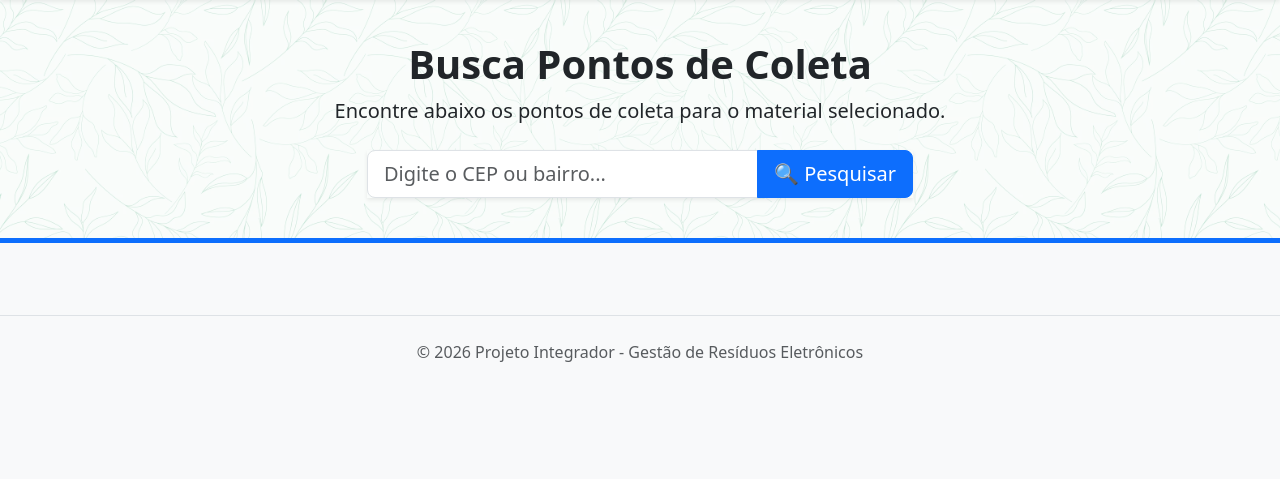
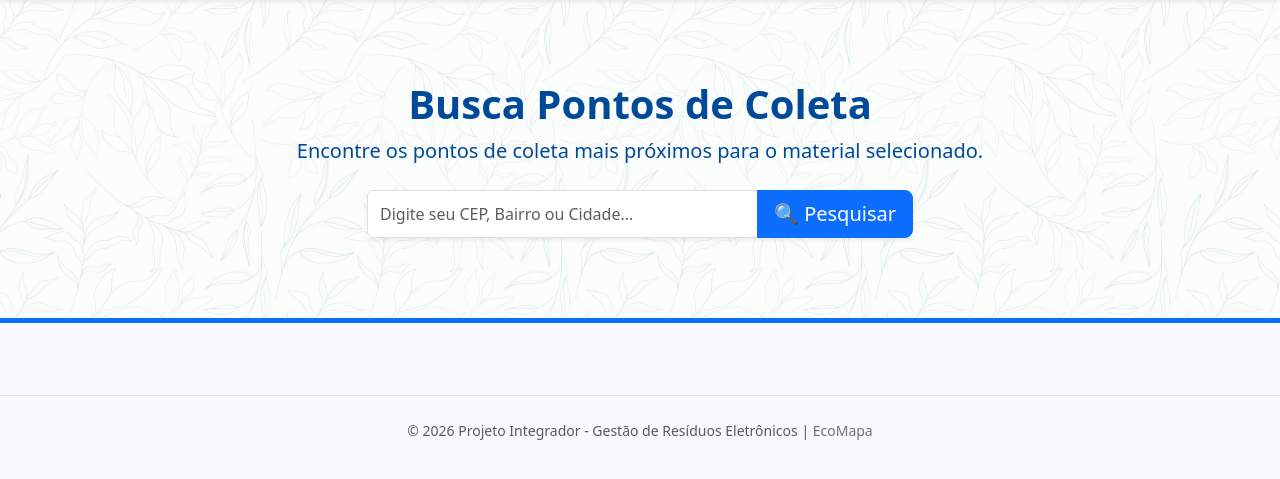
Before and after one commit to James24202145/Projeto-Integrador, a Flask app: page /busca in a window 1280 px wide. Shown: the part 56-535 px from the top of the page. Run offline with Flask 3, Linux system fonts and the light colour scheme.

Commit message:
Melhorias na busca regional, interface e adição dos campos telefone e observacao no BD

```diff
--- a/app.py
+++ b/app.py
@@ -1,6 +1,7 @@
 import os
 from flask import Flask, render_template, request  # Adicionado 'request' aqui
 from flask_sqlalchemy import SQLAlchemy
+from sqlalchemy import or_
 
 app = Flask(__name__)
 
@@ -12,14 +13,20 @@ app.config['SQLALCHEMY_TRACK_MODIFICATIONS'] = False
 db = SQLAlchemy(app)
 
 
+
 class PontoColeta(db.Model):
     id = db.Column(db.Integer, primary_key=True)
     nome = db.Column(db.String(100), nullable=False)
-    endereco = db.Column(db.String(200), nullable=False)
-    bairro = db.Column(db.String(100), nullable=False)
-    cidade = db.Column(db.String(100), nullable=False)
-    cep = db.Column(db.String(20), nullable=False)
+    endereco = db.Column(db.String(200), nullable=True)
+    bairro = db.Column(db.String(100), nullable=True)
+    cidade = db.Column(db.String(100), nullable=True)
+    cep = db.Column(db.String(20), nullable=True)
     tipo_material = db.Column(db.String(200), nullable=False)
+
+    telefone1 = db.Column(db.String(20))
+    telefone2 = db.Column(db.String(20))
+    observacoes = db.Column(db.Text)  # Text permite textos mais longos que String
+
     latitude = db.Column(db.Float)
     longitude = db.Column(db.Float)
 
@@ -33,25 +40,38 @@ def index():
     return render_template('index.html')
 
 
-# --- NOVA ROTA DE BUSCA ---
+
 @app.route('/busca', methods=['GET', 'POST'])
 def busca():
     resultados = []
+    # Pega o tipo de material via URL (ícones da index)
     tipo_filtro = request.args.get('tipo')
-    busca_texto = request.form.get('cep')  # O usuário pode digitar CEP ou Bairro aqui
+
+    # Pega o texto digitado no campo de busca (pode ser CEP, Bairro ou Cidade)
+    busca_texto = request.form.get('cep')
 
     query = PontoColeta.query
 
+    # 1. Filtro por Tipo de Material (se houver)
     if tipo_filtro:
-        query = query.filter(PontoColeta.tipo_material.contains(tipo_filtro))
+        query = query.filter(PontoColeta.tipo_material.ilike(f"%{tipo_filtro}%"))
 
+    # 2. Filtro por Localização (CEP, Bairro ou Cidade)
     if busca_texto:
-        # A mágica acontece aqui: ele procura o texto tanto no CEP quanto no Bairro
+        # 1. Remove qualquer caractere que não seja número (hífens, pontos, espaços)
+        apenas_numeros = "".join(filter(str.isdigit, busca_texto))
+
+        # 2. Pega apenas os 3 primeiros dígitos para a busca regional
+        # Se o usuário digitou menos de 5, o Python pega o que tiver
+        prefixo_cep = apenas_numeros[:3]
+
         query = query.filter(
-            (PontoColeta.cep.contains(busca_texto)) |
-            (PontoColeta.bairro.contains(busca_texto))
+            or_(
+                PontoColeta.cep.like(f"{prefixo_cep}%"),  # Busca regional por CEP
+                PontoColeta.bairro.ilike(f"%{busca_texto}%"),
+                PontoColeta.cidade.ilike(f"%{busca_texto}%")
+            )
         )
-
     resultados = query.all()
     return render_template('busca.html', resultados=resultados)
 
--- a/templates/busca.html
+++ b/templates/busca.html
@@ -5,19 +5,23 @@
     <meta name="viewport" content="width=device-width, initial-scale=1.0">
     <title>EcoMapa - Resultados da Busca</title>
     <link href="https://cdn.jsdelivr.net/npm/bootstrap@5.3.0/dist/css/bootstrap.min.css" rel="stylesheet">
+    <link rel="stylesheet" href="https://cdn.jsdelivr.net/npm/bootstrap-icons@1.11.3/font/bootstrap-icons.min.css">
     <style>
         .hero-section {
             background-image: url("{{ url_for('static', filename='img/leaf.avif') }}");
             background-repeat: repeat;
             background-size: 300px;
-            background-color: rgba(233, 236, 239, 0.85);
+            background-color: rgba(233, 236, 239, 0.9);
             background-blend-mode: overlay;
-            padding: 40px 0;
+            padding: 80px 0;
             border-bottom: 5px solid #0d6efd;
+            color: #004a99;
         }
 
         .result-card { transition: transform 0.2s; }
         .result-card:hover { transform: translateY(-5px); }
+        /* Muda a cor do texto digitado */
+
     </style>
 </head>
 <body class="bg-light">
@@ -35,12 +39,12 @@
     <section class="hero-section text-center">
         <div class="container">
             <h1 class="fw-bold">Busca Pontos de Coleta</h1>
-            <p class="lead">Encontre abaixo os pontos de coleta para o material selecionado.</p>
+            <p class="lead">Encontre os pontos de coleta mais próximos para o material selecionado.</p>
 
             <div class="row justify-content-center mt-4">
                 <div class="col-md-6">
                     <form method="POST" class="input-group shadow-sm">
-                        <input type="text" name="cep" class="form-control form-control-lg" placeholder="Digite o CEP ou bairro..." value="{{ request.form.get('cep', '') }}">
+                       <input type="text" name="cep" class="form-control" placeholder="Digite seu CEP, Bairro ou Cidade..." aria-label="Buscar localização">
                         <button class="btn btn-primary btn-lg" type="submit">🔍 Pesquisar</button>
                     </form>
                 </div>
@@ -53,30 +57,66 @@
             {% for ponto in resultados %}
             <div class="col-md-6 col-lg-4">
                 <div class="card h-100 shadow-sm border-0 result-card">
+
+
                     <div class="card-body">
-
                         <div class="d-flex justify-content-between align-items-start mb-2">
                             <h5 class="card-title text-primary fw-bold mb-0">{{ ponto.nome }}</h5>
-                            <div class="d-flex flex-wrap gap-1 mb-2">
+                        </div>
+
+                        <div class="d-flex flex-wrap gap-1 mb-3">
                             {% for material in ponto.tipo_material.split(';') %}
                             <span class="badge bg-success opacity-75">{{ material }}</span>
                             {% endfor %}
                         </div>
+
+                        {% if ponto.endereco %}
+                        <p class="card-text mb-1">
+                            <strong>📍 Endereço:</strong>
+                            <span class="text-secondary small">{{ ponto.endereco }} - {{ ponto.bairro }}
+                            <br>
+                                <span class="text-muted">CEP: {{ ponto.cep }}</span>
+                            </span>
+                        </p>
+                        {% else %}
+                        <div class="p-2 mb-2 bg-primary bg-opacity-10 rounded border-start border-3 border-primary">
+                            <p class="card-text mb-0 text-primary fw-bold">
+                                🚚 Coleta em Domicílio
+                            </p>
+                            <span class="text-muted small">Entre em contato para agendar a retirada.</span>
                         </div>
-                        <hr class="text-muted opacity-25">
-                        <p class="card-text">
-                            <strong>📍 Endereço:</strong><br>
-                            <span class="text-secondary small">{{ ponto.endereco }}</span>
+                        {% endif %}
+
+                        {% if ponto.telefone1 or ponto.telefone2 %}
+                        <p class="card-text mb-1">
+                            <strong>📞 Contato:</strong>
+                            <span class="small">
+            {% if ponto.telefone1 %}<a href="tel:{{ ponto.telefone1 }}" class="text-decoration-none">{{ ponto.telefone1 }}</a>{% endif %}
+            {% if ponto.telefone1 and ponto.telefone2 %} | {% endif %}
+            {% if ponto.telefone2 %}<a href="tel:{{ ponto.telefone2 }}" class="text-decoration-none">{{ ponto.telefone2 }}</a>{% endif %}
+        </span>
                         </p>
-                        <p class="card-text">
-                            <strong>📮 CEP:</strong> {{ ponto.cep }}
-                        </p>
+                        {% endif %}
+
+                        {% if ponto.observacoes %}
+                        <div class="mt-3 p-2 bg-light rounded border-start border-3 border-warning">
+                            <small class="text-muted"><strong>Nota:</strong> {{ ponto.observacoes }}</small>
                         </div>
+                        {% endif %}
+                    </div>
+
+                    {% if ponto.latitude and ponto.longitude and ponto.endereco %}
                         <div class="card-footer bg-white border-0 pb-3">
-                        <a href="https://www.google.com/maps/search/?api=1&query={{ ponto.latitude }},{{ ponto.longitude }}" target="_blank" class="btn btn-outline-primary btn-sm w-100">
+                            <a href="https://www.google.com/maps/search/?api=1&query={{ ponto.latitude }},{{ ponto.longitude }}"
+                                target="_blank"
+                                class="btn btn-outline-primary btn-sm w-100">
                                   Ver no Google Maps
                             </a>
                         </div>
+                    {% else %}
+                        <div class="pb-3"></div>
+                    {% endif %}
+
                 </div>
             </div>
             {% else %}
@@ -90,10 +130,14 @@
             {% endfor %}
         </div>
     </div>
+    <footer class="mt-5 py-4 border-top">
+    <div class="container text-center">
+        <p class="text-muted small mb-0">
+            © 2026 Projeto Integrador - Gestão de Resíduos Eletrônicos |
+            <a href="#" class="text-decoration-none text-secondary">EcoMapa</a>
+        </p>
+    </div>
 
-    <footer class="py-4 text-center text-muted border-top">
-        <p>&copy; 2026 Projeto Integrador - Gestão de Resíduos Eletrônicos</p>
-    </footer>
 
 </body>
 </html>
```
Also changed, not shown: models.py (deleted, +0 -14 lines), popular_banco.py (deleted, +0 -48 lines), templates/importancia.html (+12 -5 lines), templates/index.html (+41 -13 lines). Lines whose indentation alone changed are shown as unchanged.
